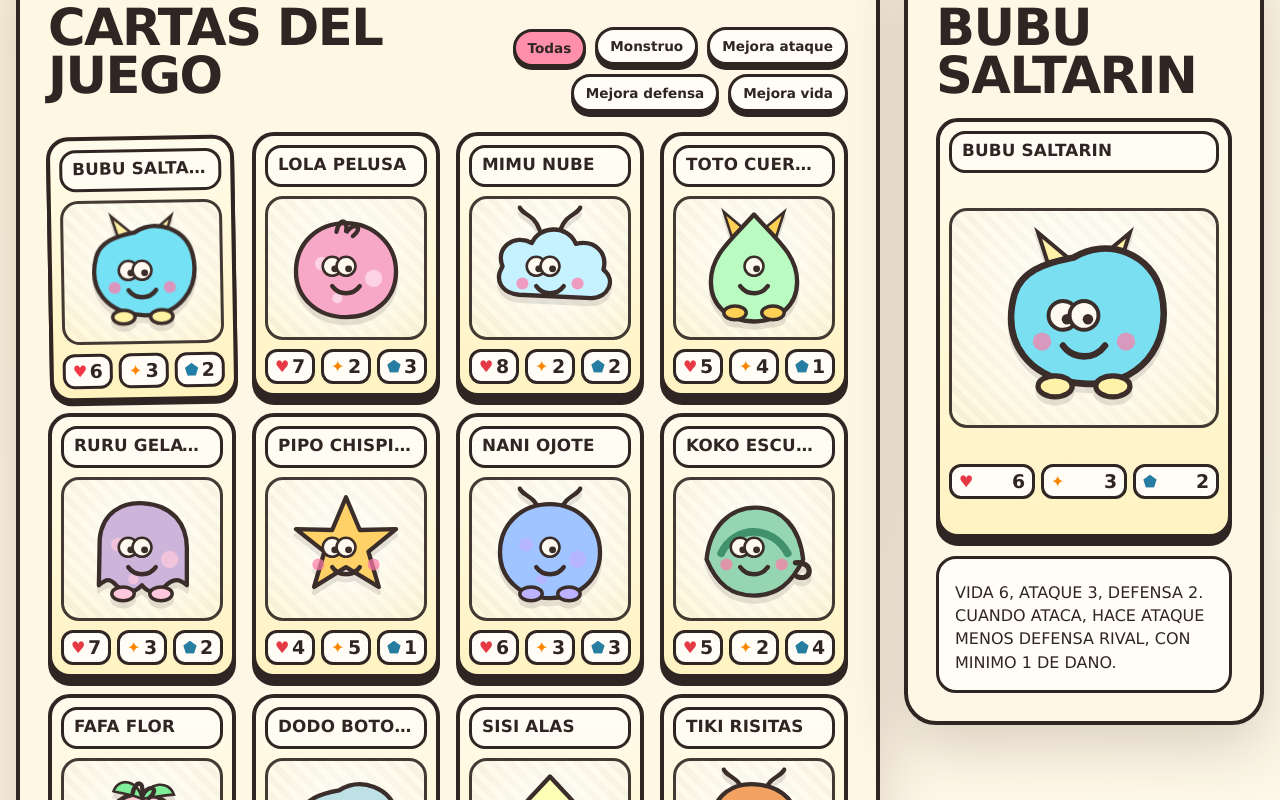
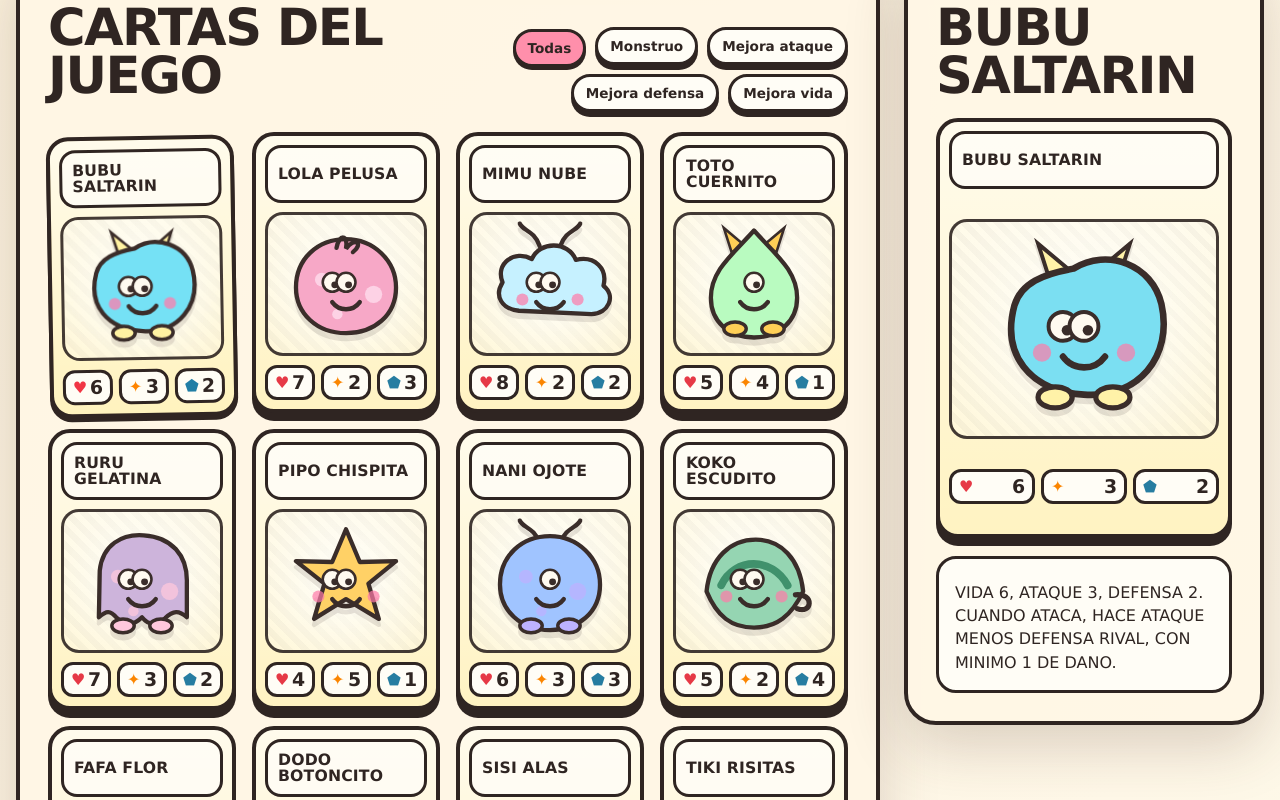
Before and after one commit to proyectorama/batalla-de-monstruitos, a React (Vite) app: page / in a window 1280 px wide. Shown: the part 1400-2200 px from the top of the page. Built offline with nearby package versions, Linux system fonts and the light colour scheme.

Commit message:
Allow two-line card names

```diff
--- a/src/styles.css
+++ b/src/styles.css
@@ -278,7 +278,8 @@ h3 { margin-bottom: 6px; font-size: 1rem; }
 
 .card-header {
   display: grid;
-  min-height: 42px;
+  min-height: 58px;
+  align-items: center;
   gap: 2px;
   padding: 8px 10px;
   border: 3px solid var(--ink);
@@ -287,14 +288,16 @@ h3 { margin-bottom: 6px; font-size: 1rem; }
 }
 
 .card-header strong {
+  display: -webkit-box;
   overflow: hidden;
   font-family: Verdana, "Trebuchet MS", sans-serif;
-  font-size: 1.05rem;
-  line-height: 1;
+  font-size: 0.98rem;
+  line-height: 1.05;
   letter-spacing: 0.01em;
-  text-overflow: ellipsis;
+  -webkit-box-orient: vertical;
+  -webkit-line-clamp: 2;
   text-transform: uppercase;
-  white-space: nowrap;
+  text-wrap: balance;
 }
 
 .card-kind, .card-footer {
@@ -565,13 +568,13 @@ h3 { margin-bottom: 6px; font-size: 1rem; }
   }
 
   .card-header {
-    min-height: 9mm;
+    min-height: 13mm;
     padding: 1.4mm 2mm;
     border-width: 0.6mm;
     border-radius: 2.8mm;
   }
 
-  .card-header strong { font-size: 10pt; }
+  .card-header strong { font-size: 8.8pt; line-height: 1.05; }
   .card-kind, .card-footer { font-size: 5.6pt; }
   .card-footer { gap: 1.4mm; margin-top: 1mm; }
   .card-footer strong {
```
